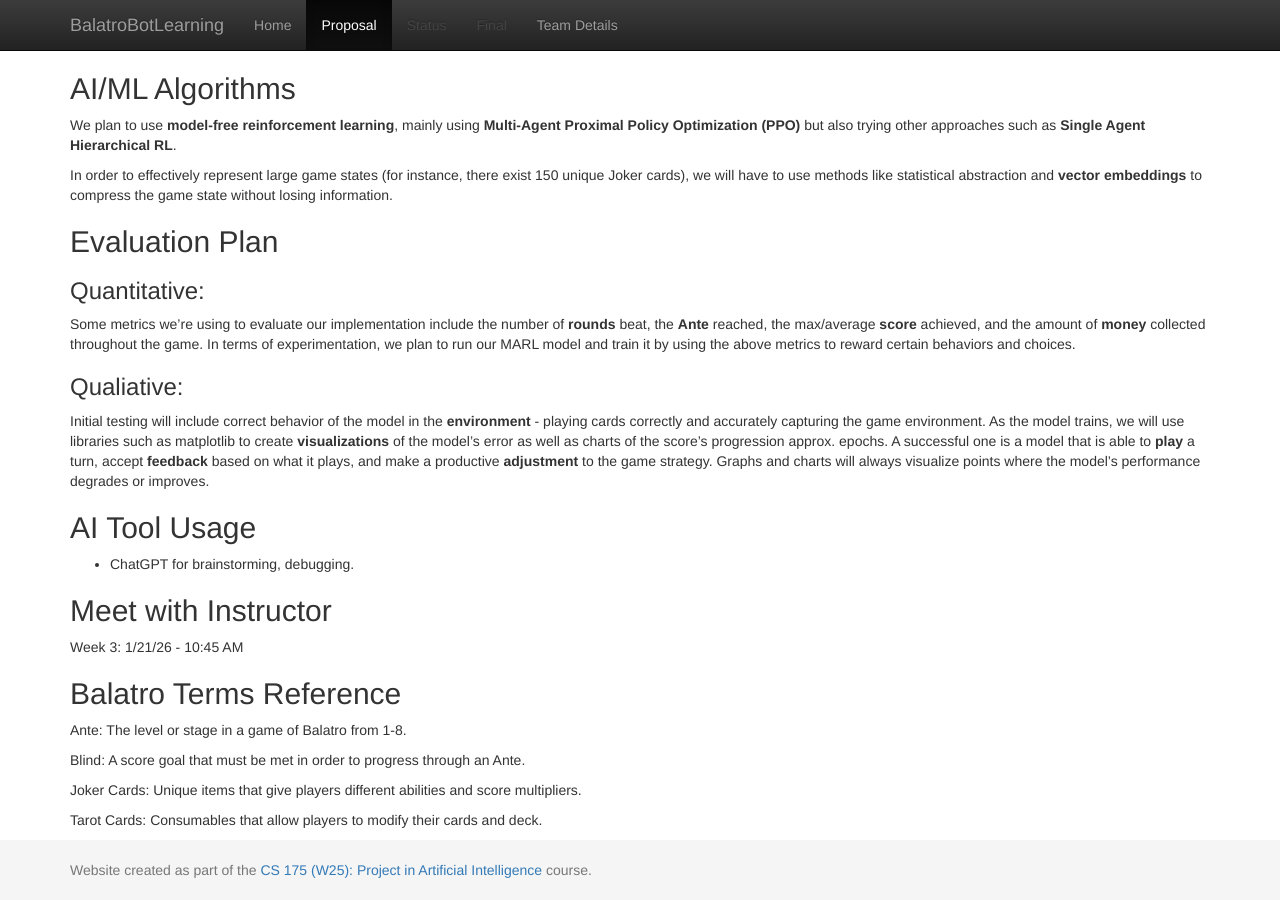
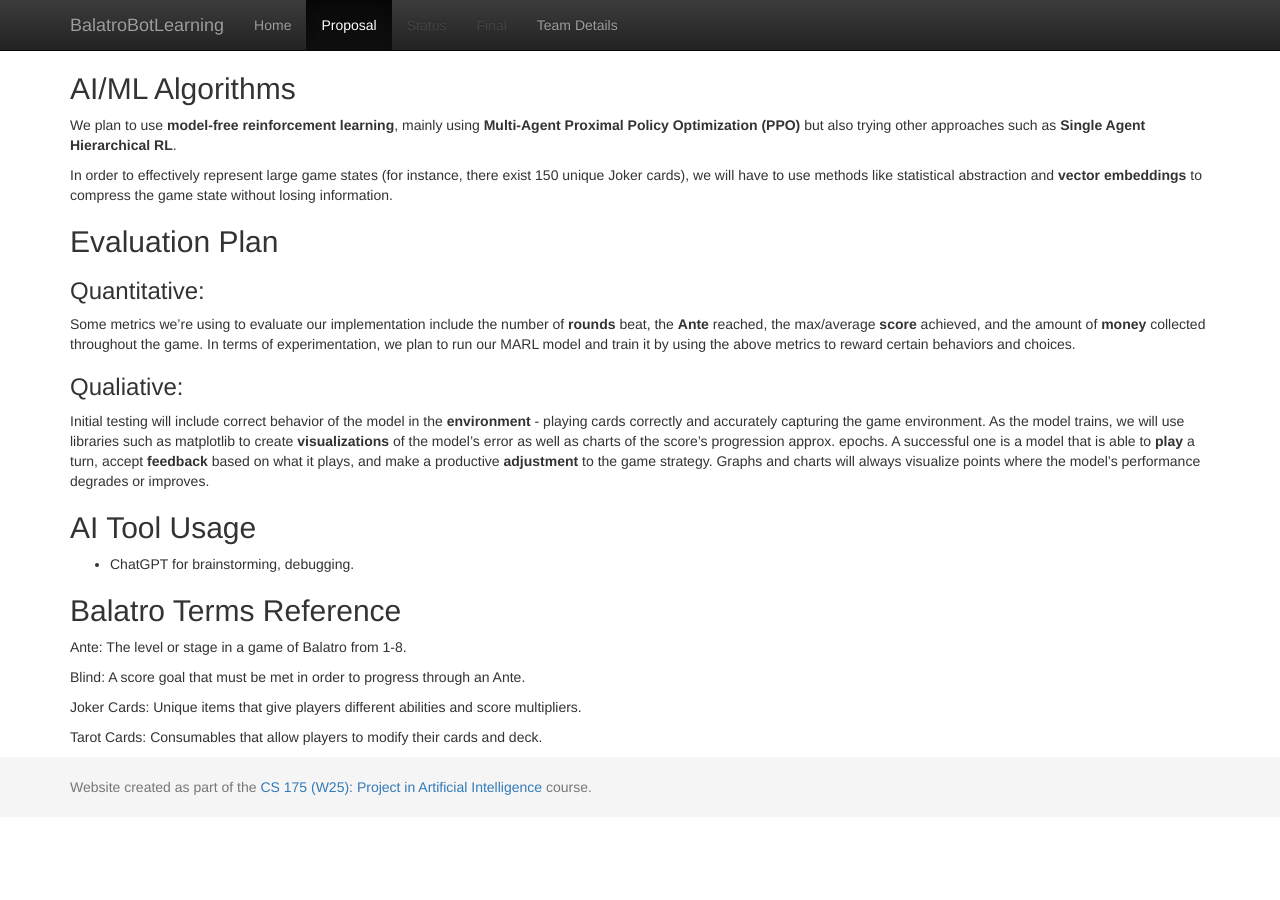
Before and after one commit to abhinavuppala/BalatroBotLearning, a Jekyll site: the page built from docs/proposal.md, in a window 1280 px wide and 900 px high, scrolled down 837 px. Built offline with Jekyll 4.4.1, drawn with Linux system fonts in a browser that asks for light colours; after the commit the page ends 1654 px from its top, so only the background shows below that.

Commit message:
remove meeting with prof section

```diff
--- a/docs/proposal.md
+++ b/docs/proposal.md
@@ -43,10 +43,6 @@ Initial testing will include correct behavior of the model in the **environment*
 
 - ChatGPT for brainstorming, debugging.
 
-## Meet with Instructor
-
-Week 3: 1/21/26 - 10:45 AM
-
 ## Balatro Terms Reference
 
 Ante: The level or stage in a game of Balatro from 1-8.
```
